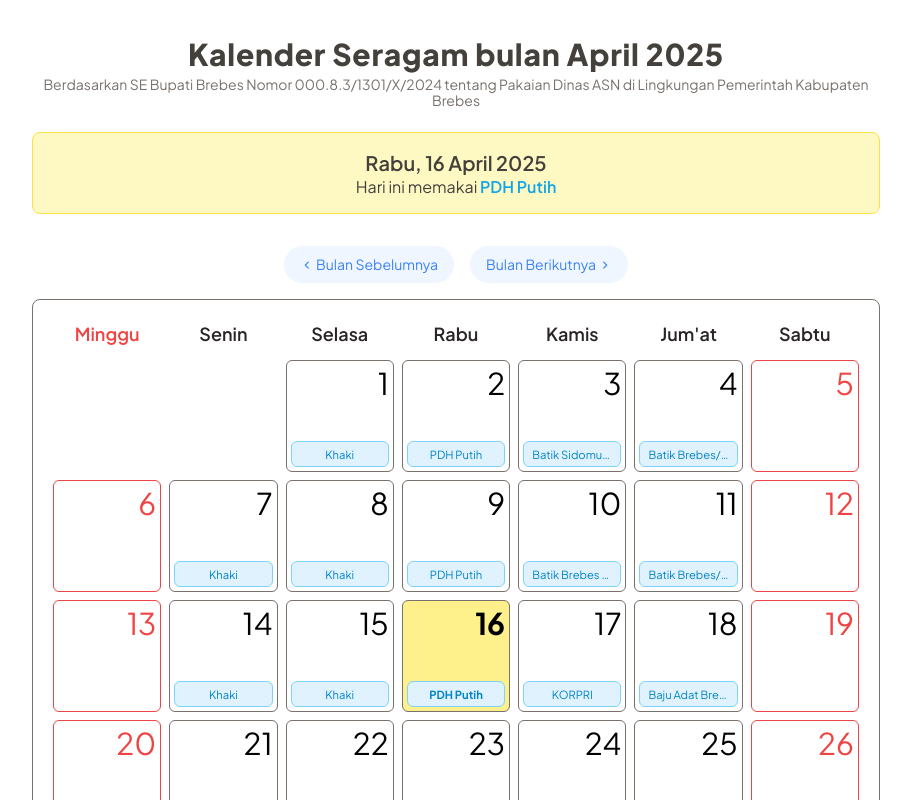
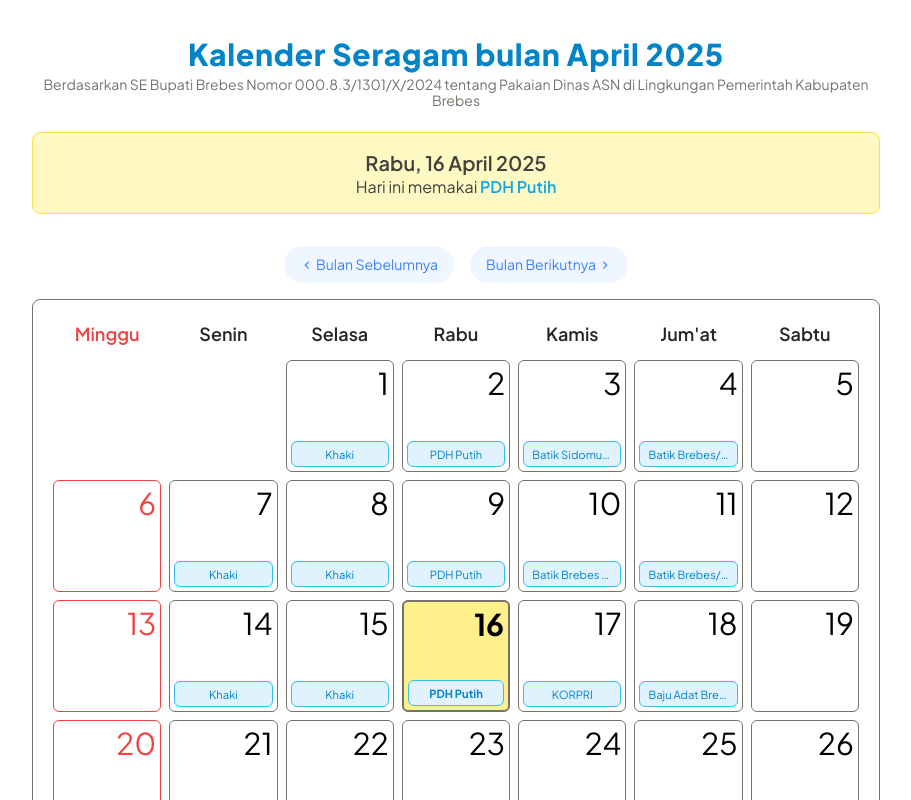
Before and after one commit to madep-dev/kalender-seragam, a React (Vite) app: page / in a window 1280 px wide. Shown: the top 800 px of the page, without its empty margins (184-1095 px from the left). Built offline with nearby package versions, Linux system fonts and the light colour scheme; no server answers.

Commit message:
Improve calendar color to make cleaner

```diff
--- a/src/components/CalendarSeragam.jsx
+++ b/src/components/CalendarSeragam.jsx
@@ -59,7 +59,7 @@ function CalendarSeragam() {
         const namaHari = hariMap[date.day()];
         const liburData = hariLibur.find((item) => item.tanggal === tanggalStr);
         return {
-            isLibur: Boolean(liburData) || namaHari === "Minggu" || namaHari === "Sabtu",
+            isLibur: Boolean(liburData) || namaHari === "Minggu",
             liburInfo: liburData?.keterangan || (namaHari === "Minggu" ? "" : namaHari === "Sabtu" ? "" : null),
         };
     };
@@ -88,7 +88,7 @@ function CalendarSeragam() {
         const { seragam, warna } = getSeragamByDate(date);
         const { isLibur, liburInfo } = checkLibur(date);
         const isToday = date.isSame(today, "day");
-        const highlightToday = isToday ? "bg-yellow-200 font-bold" : "";
+        const highlightToday = isToday ? "border-2 bg-yellow-200 font-bold" : "";
 
         return {
             tanggal: date.date(),
@@ -103,7 +103,7 @@ function CalendarSeragam() {
     return (
         <>
             <div className="max-w-4xl mx-auto p-2 sm:p-6">
-                <h1 className="text-xl mt-3 sm:text-3xl font-extrabold text-center text-stone-700 tracking-wide mb-1">
+                <h1 className="text-xl mt-3 sm:text-3xl font-extrabold text-center text-sky-600 tracking-wide mb-1">
                     Kalender Seragam bulan {monthStart.format("MMMM YYYY")}
                 </h1>
                 <p className="text-sm sm:text-normal text-center text-stone-500 mb-6 leading-4">
@@ -174,7 +174,7 @@ function CalendarSeragam() {
                                         {!day.libur && day.seragam && (
                                             <>
                                                 <span
-                                                    className="hidden sm:block text-[0.8em] text-center truncate border border-sky-300 bg-sky-100 text-sky-600 px-2 py-0.5 rounded-md"
+                                                    className="hidden sm:block text-[0.8em] text-center truncate border border-sky-400 bg-sky-100 text-sky-600 px-2 py-0.5 rounded-md"
                                                     title={day.seragam}>
                                                     {day.seragam}
                                                 </span>
@@ -191,7 +191,7 @@ function CalendarSeragam() {
                                         {day.libur && (
                                             <>
                                                 <span
-                                                    className="hidden sm:block text-[0.8em] text-center truncate border border-red-200 bg-red-100 text-red-600 px-2 py-0.5 rounded-md"
+                                                    className="hidden sm:block text-[0.8em] text-center truncate border border-red-300 bg-red-100 text-red-600 px-2 py-0.5 rounded-md"
                                                     title={day.libur}>
                                                     {day.libur}
                                                 </span>
```
